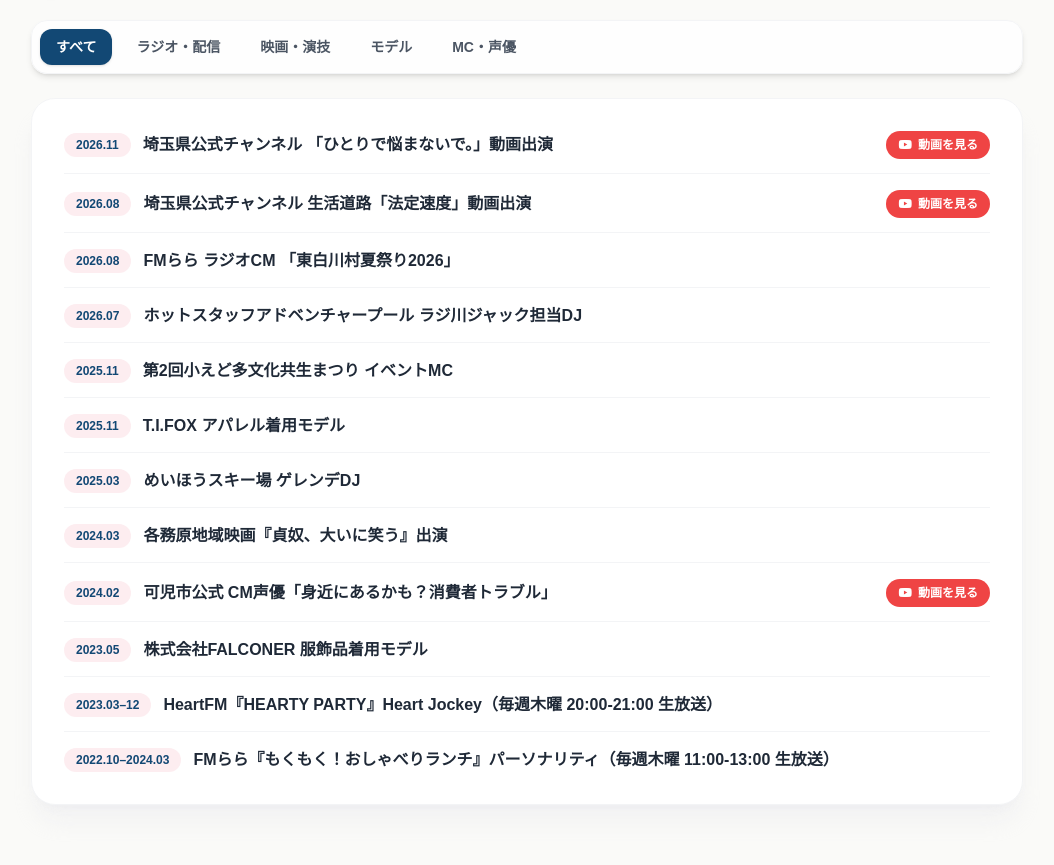
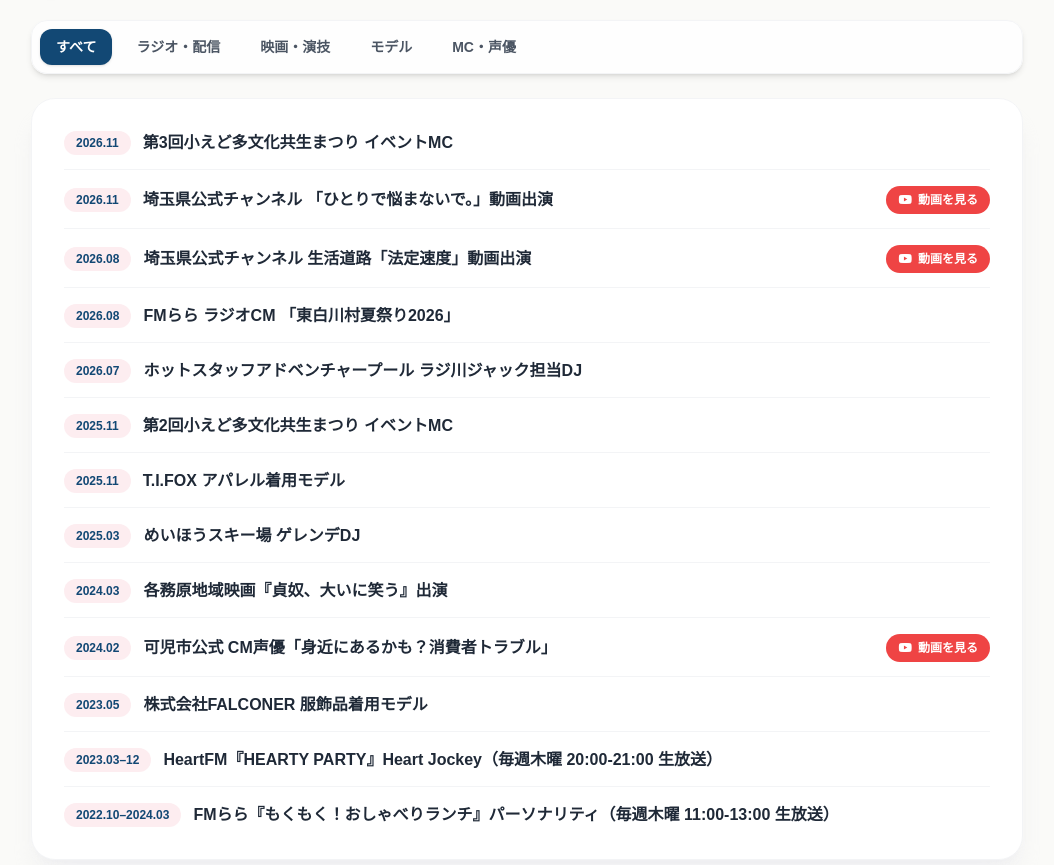
Before and after one commit to takemasa64/official-site, a plain HTML site: page index.html in a window 1280 px wide. Shown: the part 2320-3185 px from the top of the page, without its empty margins (113-1167 px from the left). Drawn offline with nearby package versions, Linux system fonts and the light colour scheme; a web font is replaced by a local one.

Commit message:
Add new work item to the achievements list

```diff
--- a/index.html
+++ b/index.html
@@ -417,6 +417,11 @@
             <!-- 実績リスト -->
             <div class="bg-white rounded-3xl p-6 md:p-8 border border-gray-100 shadow-xl shadow-gray-200/40 space-y-4" id="works-container">
 
+                <div class="work-item mc flex items-center border-b border-gray-100 pb-3.5 gap-3">
+                    <span class="px-3 py-1 bg-brand-pink/20 text-brand-navy text-xs font-bold rounded-full shrink-0">2026.11</span>
+                    <span class="font-bold text-gray-800 text-sm md:text-base">第3回小えど多文化共生まつり イベントMC</span>
+                </div>
+
                 <div class="work-item movie flex flex-col sm:flex-row sm:items-center justify-between border-b border-gray-100 pb-3.5 gap-2">
                     <div class="flex items-center gap-3">
                         <span class="px-3 py-1 bg-brand-pink/20 text-brand-navy text-xs font-bold rounded-full shrink-0">2026.11</span>
```
